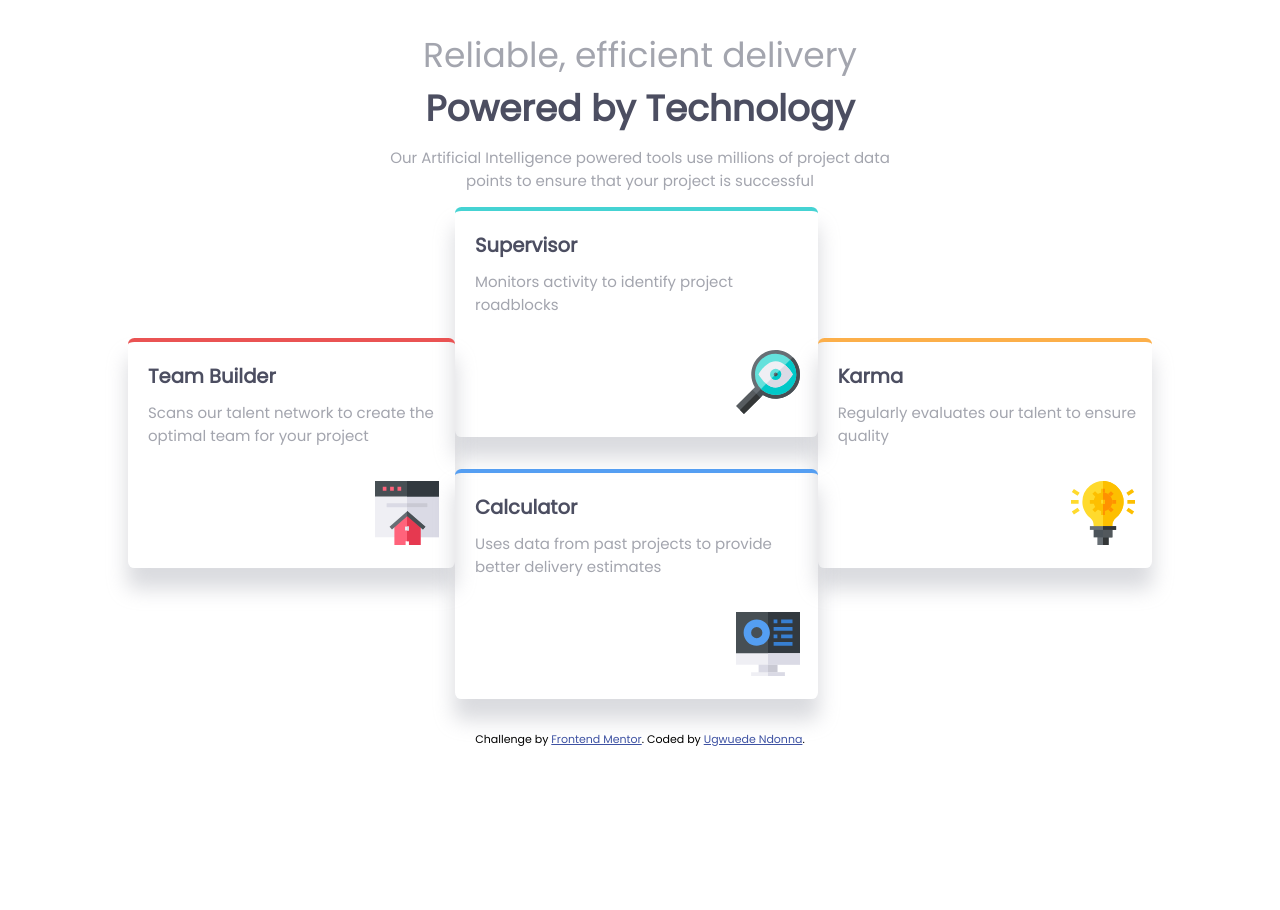
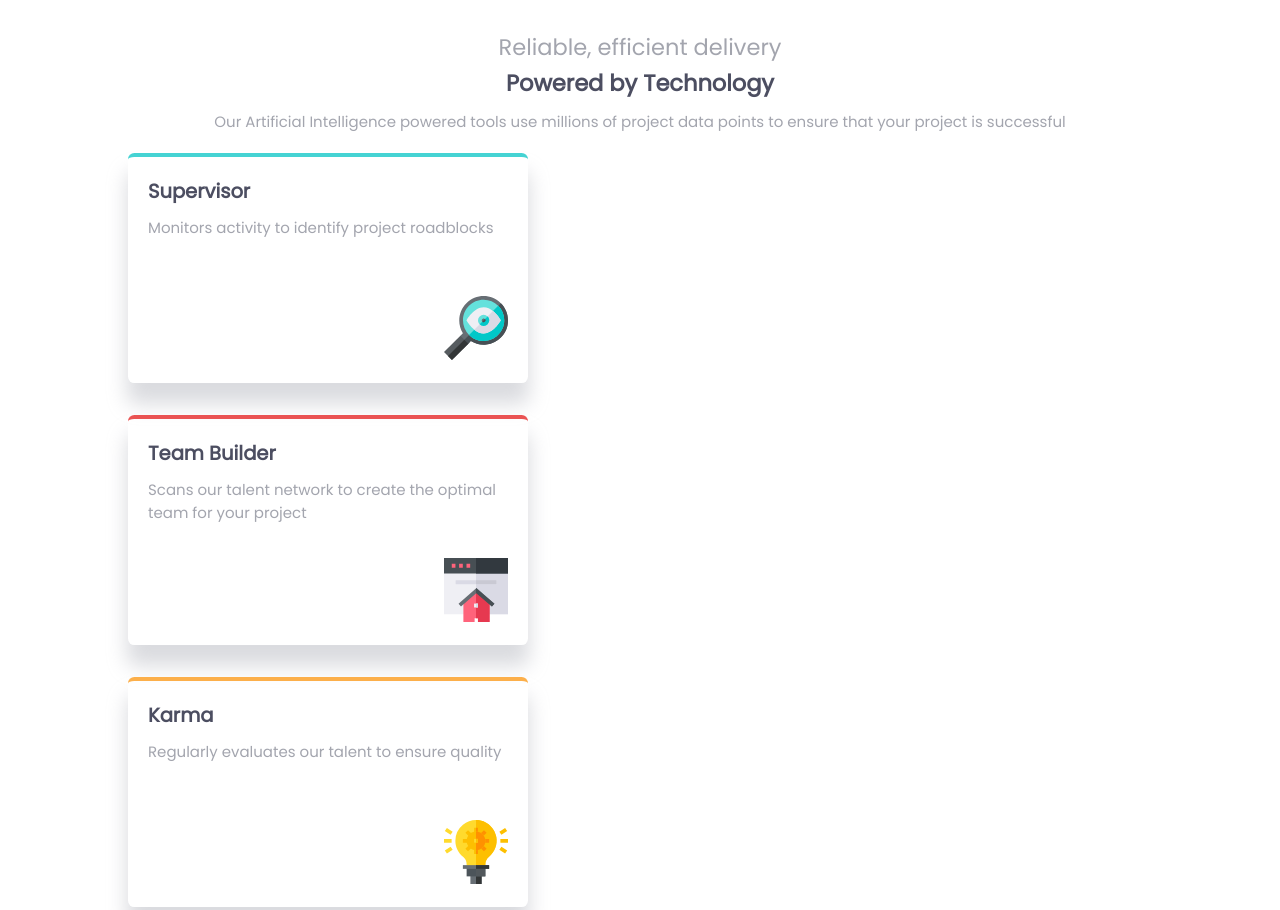
Before and after one commit to Palmlight/Four-Card-Feature-Section, a plain HTML site: page index.html in a window 1280 px wide. Shown: the top 910 px of the page. Before the commit the page ends 800 px from the top, so only its background shows below. Drawn offline with Linux system fonts and the light colour scheme.

Commit message:
Responsive CSS

```diff
--- a/design/styles.css
+++ b/design/styles.css
@@ -7,6 +7,36 @@ body {
     font-family: 'Poppins', sans-serif;
     font-size: 15px;
 }
+
+/* Mobile View */
+.header {
+    padding-top: 2em;
+    width: 80vw;
+    margin: 0 auto;
+    align-items: center;
+}
+.rely {
+    color:  hsl(229, 6%, 66%);
+    font-weight: 100;
+    text-align: center;
+    font-size: 1.5em;
+    margin-bottom: 2px;
+
+}
+.tech {
+    color: hsl(234, 12%, 34%);
+    font-weight: 600;
+    text-align: center;
+}
+.artificial {
+    text-align: center;
+    color: hsl(229, 6%, 66%);
+    margin: 10px auto 20px auto;
+    width: 80vw;
+}
+
+/* Desktop/ Bigger Screen Views */
+@media (min-width: 1400px) {
     .header {
         display: flex;
         justify-content: center;
@@ -15,16 +45,14 @@ body {
         align-items: center;
         padding-top: 2em;
         padding-bottom: 1em;
+
     }
-    .rely {
-        color:  hsl(229, 6%, 66%);
-        font-weight: 100;
+        .rely{
             font-size: 2.3em;
         }
+
         .tech {
-        color: hsl(234, 12%, 34%);
             font-size: 2.4em;
-        font-weight: 600;
         }
         .artificial {
             width: 40vw;
@@ -32,6 +60,11 @@ body {
             margin-top: 10px;
             color: hsl(229, 6%, 66%);
         }
+
+}
+
+/* Desktop View */
+@media (min-width: 1400px) {
     .card-container {
         display: grid;
         grid-template-areas:
@@ -39,6 +72,31 @@ body {
         "b a c"
         "b d c"
         ". d .";
+        width: 80vw;
+        margin: 0 auto;
+
+    }
+    .card1 {
+        grid-area: a;
+    }
+    .card2 {
+
+        grid-area: b;
+    }
+    .card3 {
+
+        grid-area: c;
+    }
+    .card4 {
+
+        grid-area: d;
+    }
+
+}
+
+/* Mobile View */
+.card-container {
+    display: grid;
     width: 80vw;
     margin: 0 auto;
 
@@ -73,24 +131,36 @@ body {
 }
 .card1 {
     border-top: 4px solid hsl(180, 62%, 55%);
-    grid-area: a;
 }
 .card2 {
     border-top: 4px solid hsl(0, 78%, 62%);
-    grid-area: b;
 }
+
+
+
+
 .card3 {
     border-top: 4px solid hsl(34, 97%, 64%);
-    grid-area: c;
+
 }
 .card4 {
     border-top: 4px solid hsl(212, 86%, 64%);
-    grid-area: d;
+
 }
+
 .attribution {
     font-size: 11px;
     text-align: center;
+
 }
     .attribution a {
         color: hsl(228, 45%, 44%);
     }
+@media (max-width){
+
+    .attribution {
+        font-size: 8px;
+        text-align: center;
+
+    }
+}
```
Lines whose indentation alone changed are shown as unchanged.
